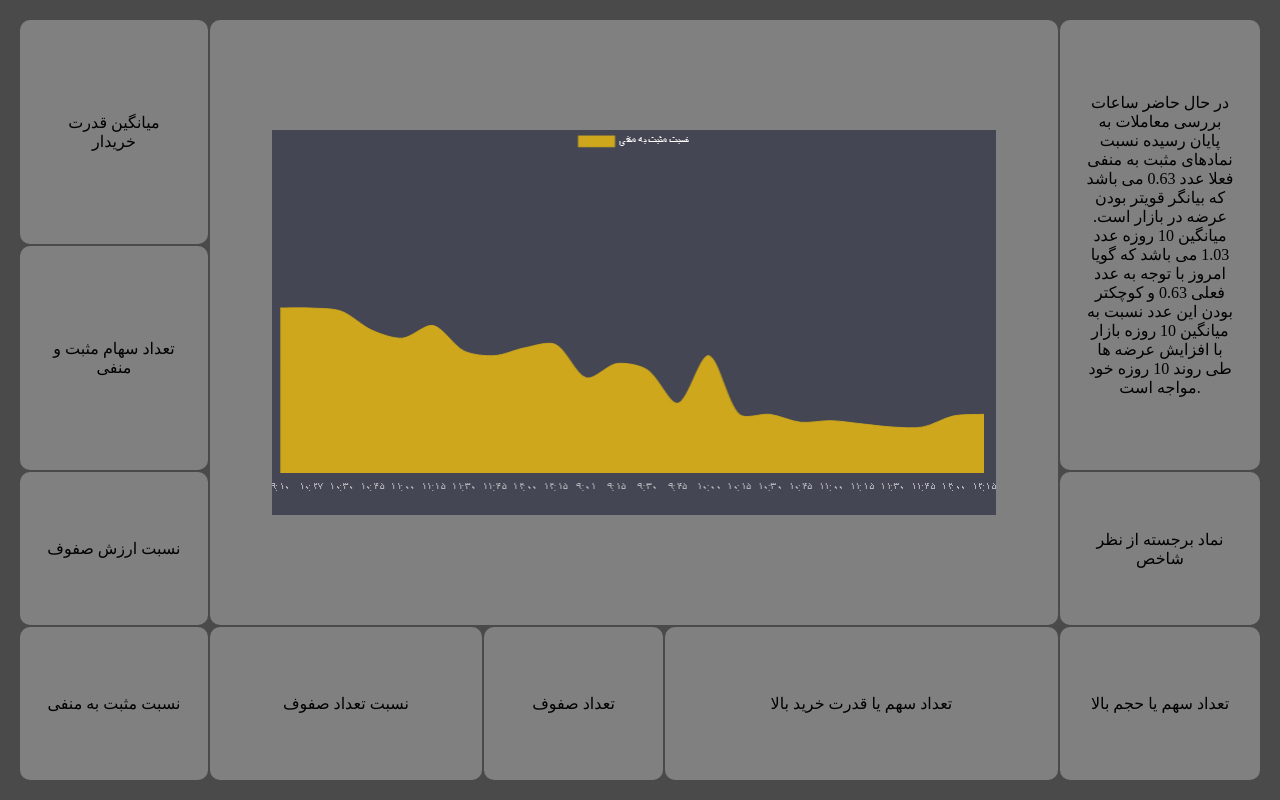
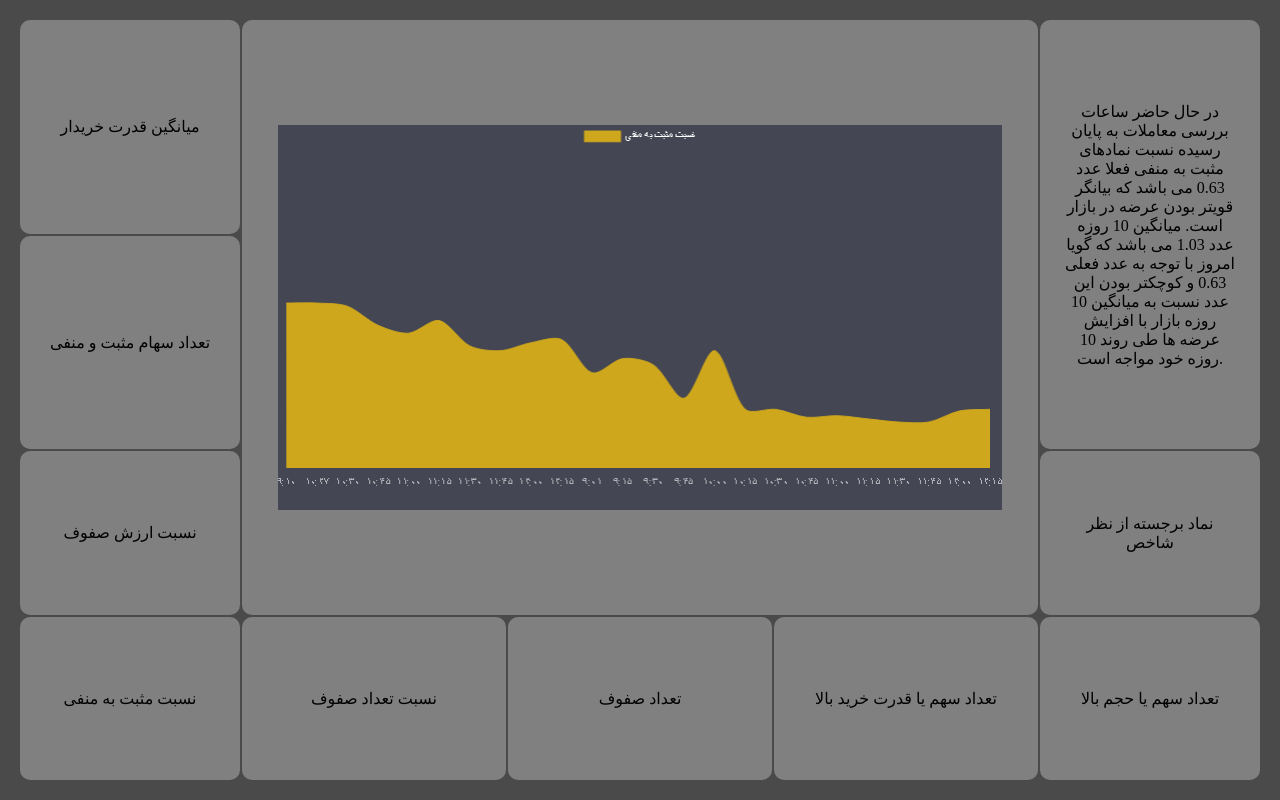
Before and after one commit to HajPayam/Web_Two_Page, a plain HTML site: page HTML/amax.html in a window 1280 px wide. Drawn offline with Linux system fonts and the light colour scheme.

Commit message:
Update Style_amax.css

```diff
--- a/CSS/Style_amax.css
+++ b/CSS/Style_amax.css
@@ -15,9 +15,6 @@ td {
     border-radius: 10px;
     background-color: grey;
     padding: 2%;
-}
-
-.aa {
     width: 200px;
 }
 
```
